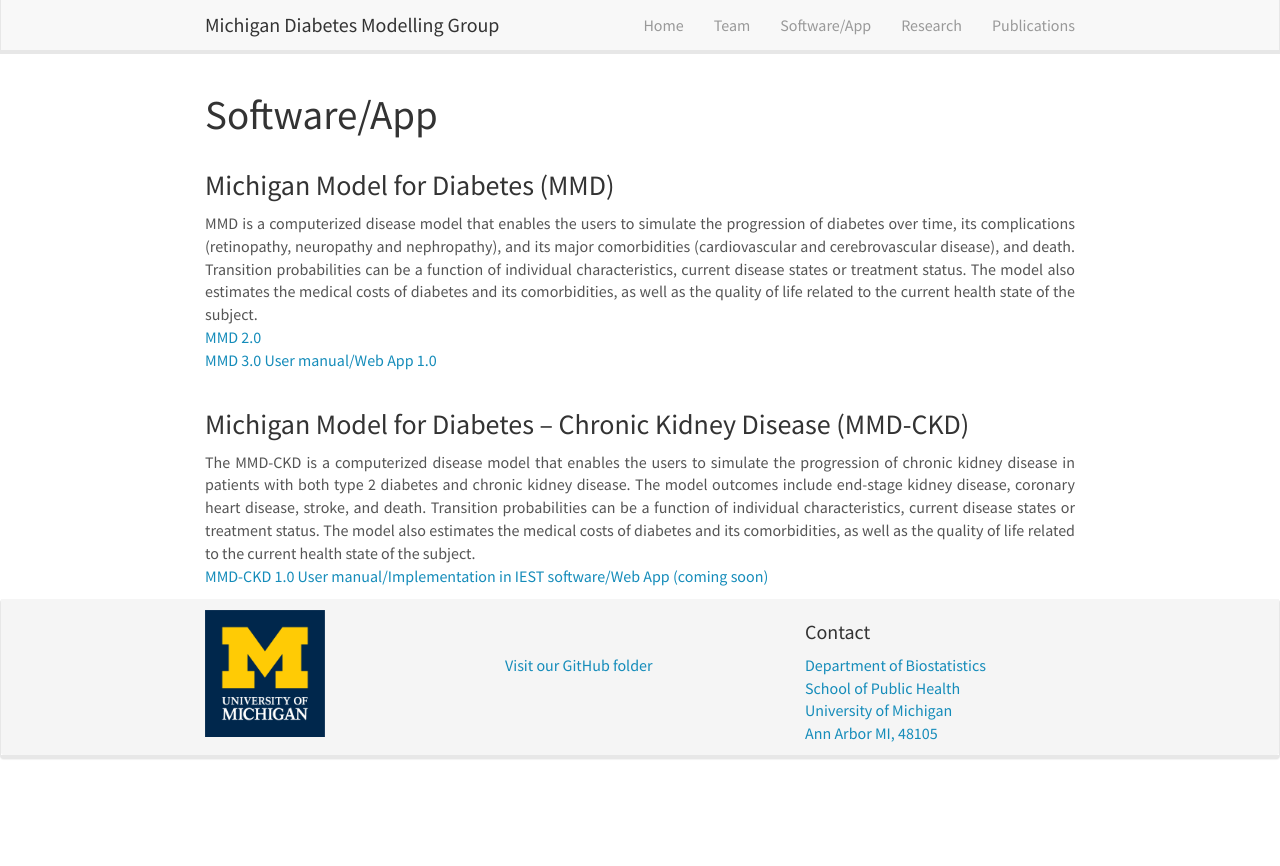
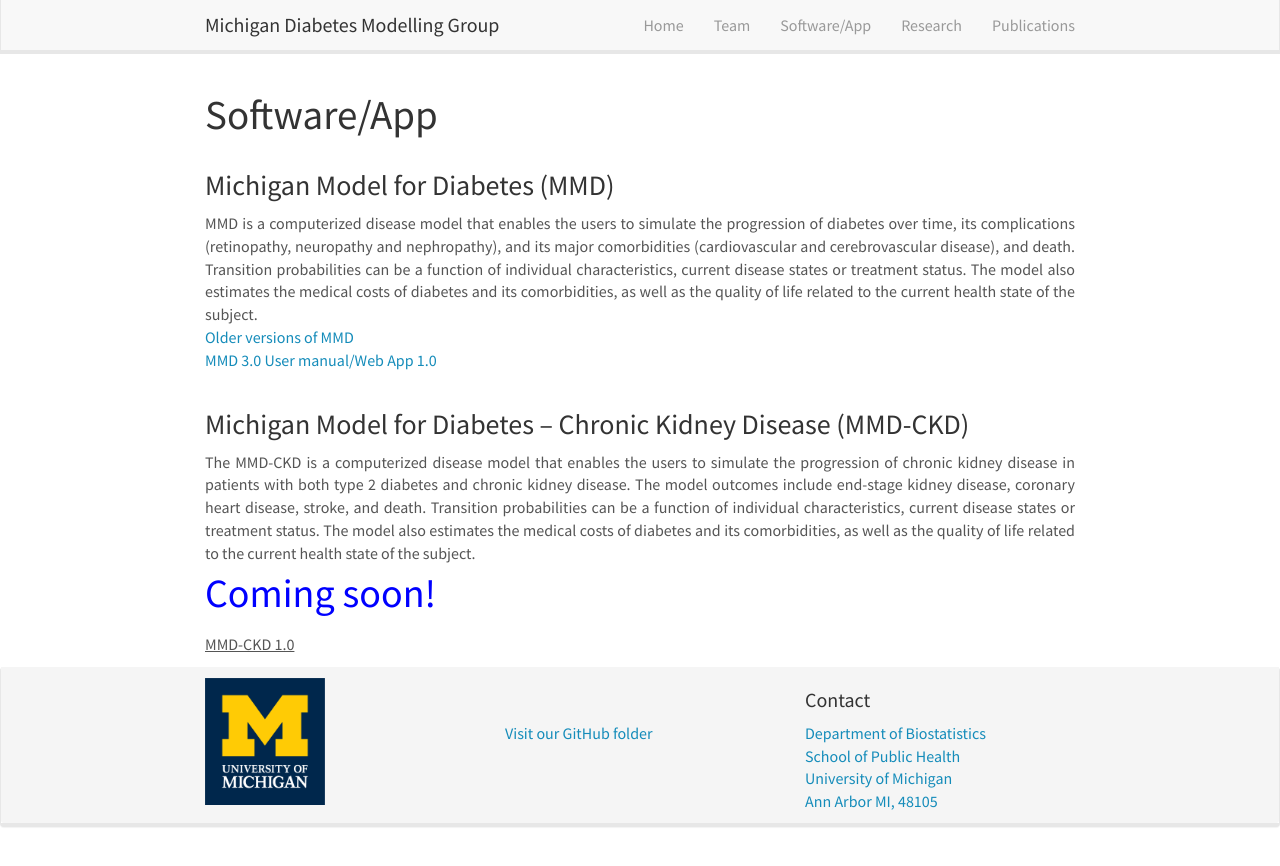
Before and after one commit to WenYeLeafGitHub/MichiganDiabetesModelingGroup.github.io, a Jekyll site: the page built from _pages/Software_App.html, in a window 1280 px wide. Shown: the top 866 px of the page. Built offline with Jekyll 4.4.1, drawn with Linux system fonts in a browser that asks for light colours; nearby versions of some CDN libraries.

Commit message:
Update Software_App.yml

```diff
--- a/_data/Software_App.yml
+++ b/_data/Software_App.yml
@@ -1,5 +1,5 @@
 - title: "Michigan Model for Diabetes (MMD)"
-  content: MMD is a computerized disease model that enables the users to simulate the progression of diabetes over time, its complications (retinopathy, neuropathy and nephropathy), and its major comorbidities (cardiovascular and cerebrovascular disease), and death. Transition probabilities can be a function of individual characteristics, current disease states or treatment status. The model also estimates the medical costs of diabetes and its comorbidities, as well as the quality of life related to the current health state of the subject. <br/> <a href="https://diabetes.med.umich.edu/affiliated-centers/michigan-center-diabetes-translational-research-mcdtr/cores-and-programs-4">MMD 2.0</a>  <br/> <a href="https://diabetes.med.umich.edu/affiliated-centers/michigan-center-diabetes-translational-research-mcdtr/cores-and-programs-4">MMD 3.0 User manual/Web App 1.0</a>
+  content: MMD is a computerized disease model that enables the users to simulate the progression of diabetes over time, its complications (retinopathy, neuropathy and nephropathy), and its major comorbidities (cardiovascular and cerebrovascular disease), and death. Transition probabilities can be a function of individual characteristics, current disease states or treatment status. The model also estimates the medical costs of diabetes and its comorbidities, as well as the quality of life related to the current health state of the subject. <br/> <a href="https://diabetes.med.umich.edu/affiliated-centers/michigan-center-diabetes-translational-research-mcdtr/cores-and-programs-4">Older versions of MMD</a>  <br/> <a href="https://diabetes.med.umich.edu/affiliated-centers/michigan-center-diabetes-translational-research-mcdtr/cores-and-programs-4">MMD 3.0 User manual/Web App 1.0</a>
 
 - title: "Michigan Model for Diabetes – Chronic Kidney Disease (MMD-CKD)"
-  content: The MMD-CKD is a computerized disease model that enables the users to simulate the progression of chronic kidney disease in patients with both type 2 diabetes and chronic kidney disease. The model outcomes include end-stage kidney disease, coronary heart disease, stroke, and death. Transition probabilities can be a function of individual characteristics, current disease states or treatment status. The model also estimates the medical costs of diabetes and its comorbidities, as well as the quality of life related to the current health state of the subject. <br/> <a href="https://diabetes.med.umich.edu/affiliated-centers/michigan-center-diabetes-translational-research-mcdtr/cores-and-programs-4">MMD-CKD 1.0 User manual/Implementation in IEST software/Web App (coming soon)</a>
+  content: The MMD-CKD is a computerized disease model that enables the users to simulate the progression of chronic kidney disease in patients with both type 2 diabetes and chronic kidney disease. The model outcomes include end-stage kidney disease, coronary heart disease, stroke, and death. Transition probabilities can be a function of individual characteristics, current disease states or treatment status. The model also estimates the medical costs of diabetes and its comorbidities, as well as the quality of life related to the current health state of the subject. <p style="color:blue;font-size:40px;">Coming soon!</p> <u> MMD-CKD 1.0</u>
```
